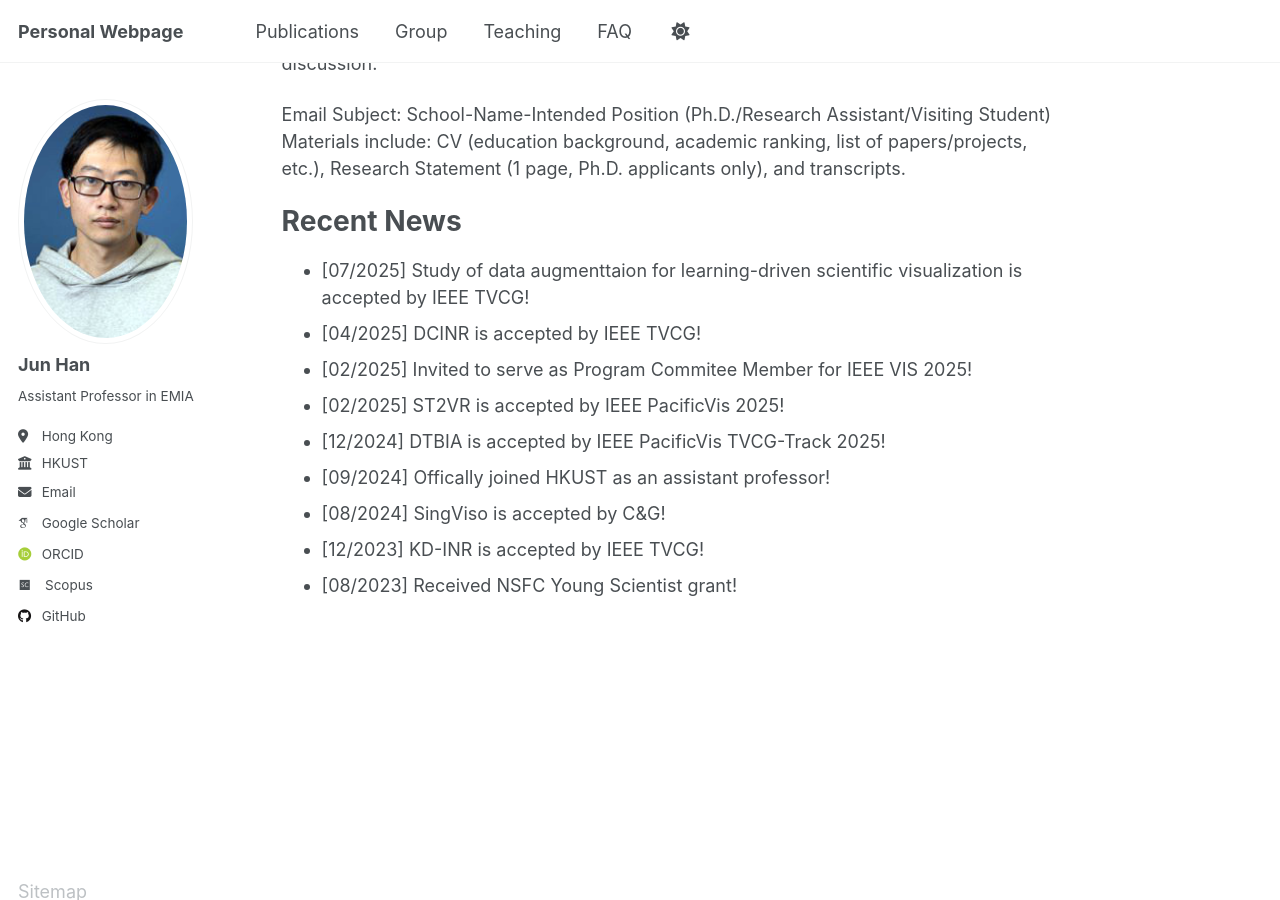
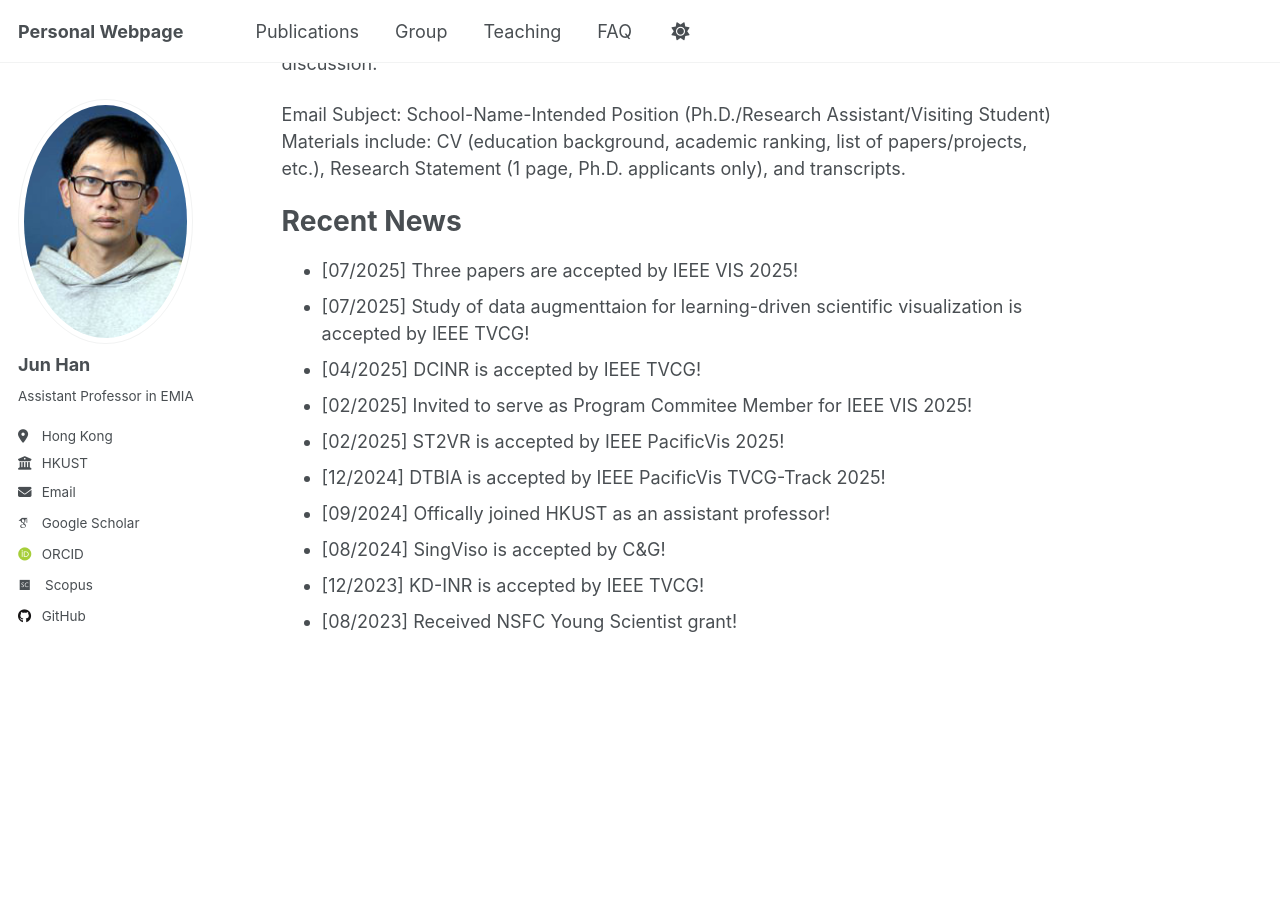
Before and after one commit to stevenhan1991/stevenhan1991.github.io, a Jekyll site: the page built from _pages/about.md, in a window 1280 px wide and 900 px high, scrolled down 964 px. Built offline with Jekyll 4.4.1, drawn with Linux system fonts in a browser that asks for light colours; some web fonts are replaced.

Commit message:
Update about.md

```diff
--- a/_pages/about.md
+++ b/_pages/about.md
@@ -31,6 +31,7 @@ Materials include: CV (education background, academic ranking, list of papers/pr
 
 <h1 id="recent-news">Recent News</h1>
 <ul>
+  <li>[07/2025] Three papers are accepted by IEEE VIS 2025!</li>
   <li>[07/2025] Study of data augmenttaion for learning-driven scientific visualization is accepted by IEEE TVCG!</li>
   <li>[04/2025] DCINR is accepted by IEEE TVCG!</li>
   <li>[02/2025] Invited to serve as Program Commitee Member for IEEE VIS 2025!</li>
```
